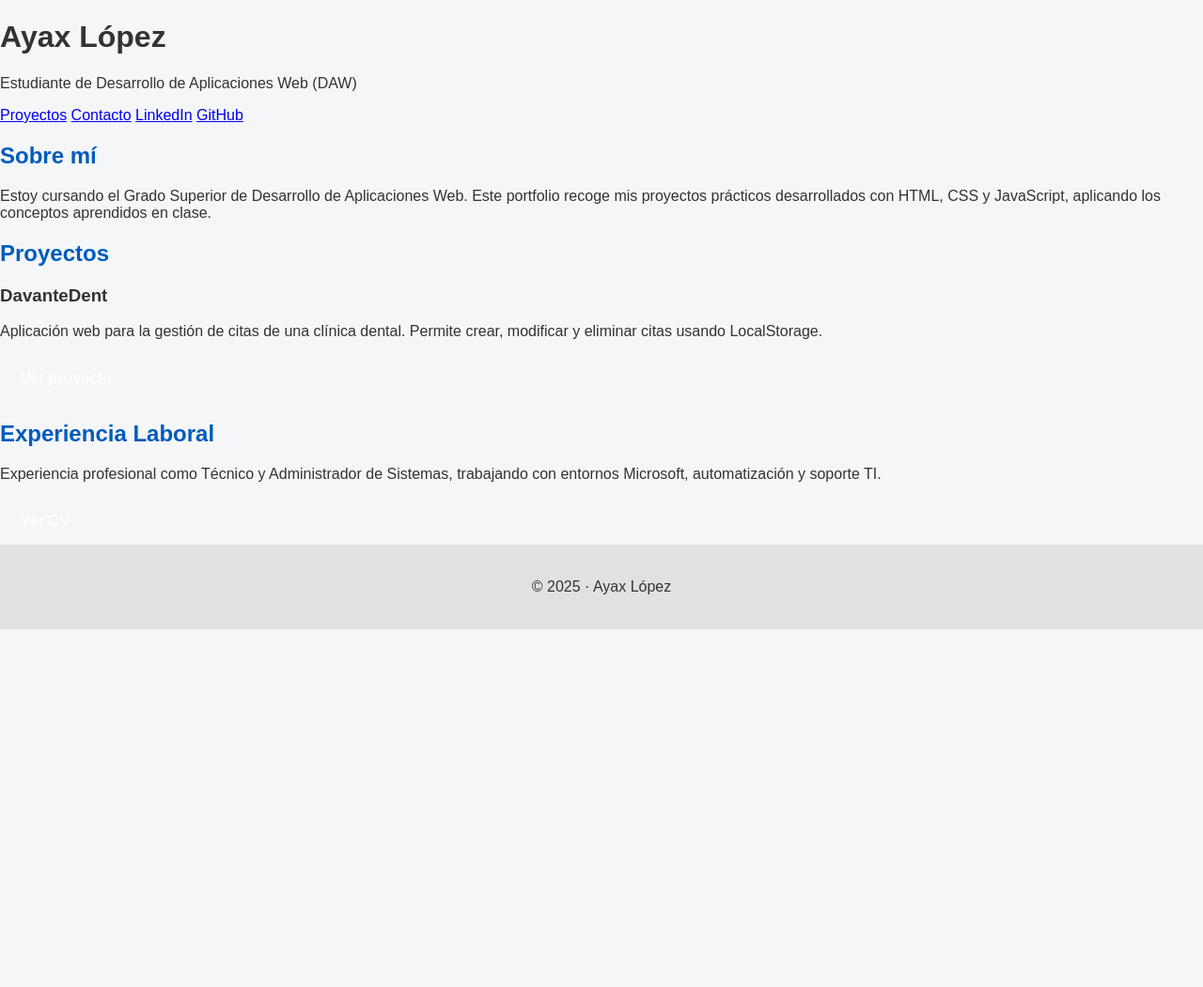
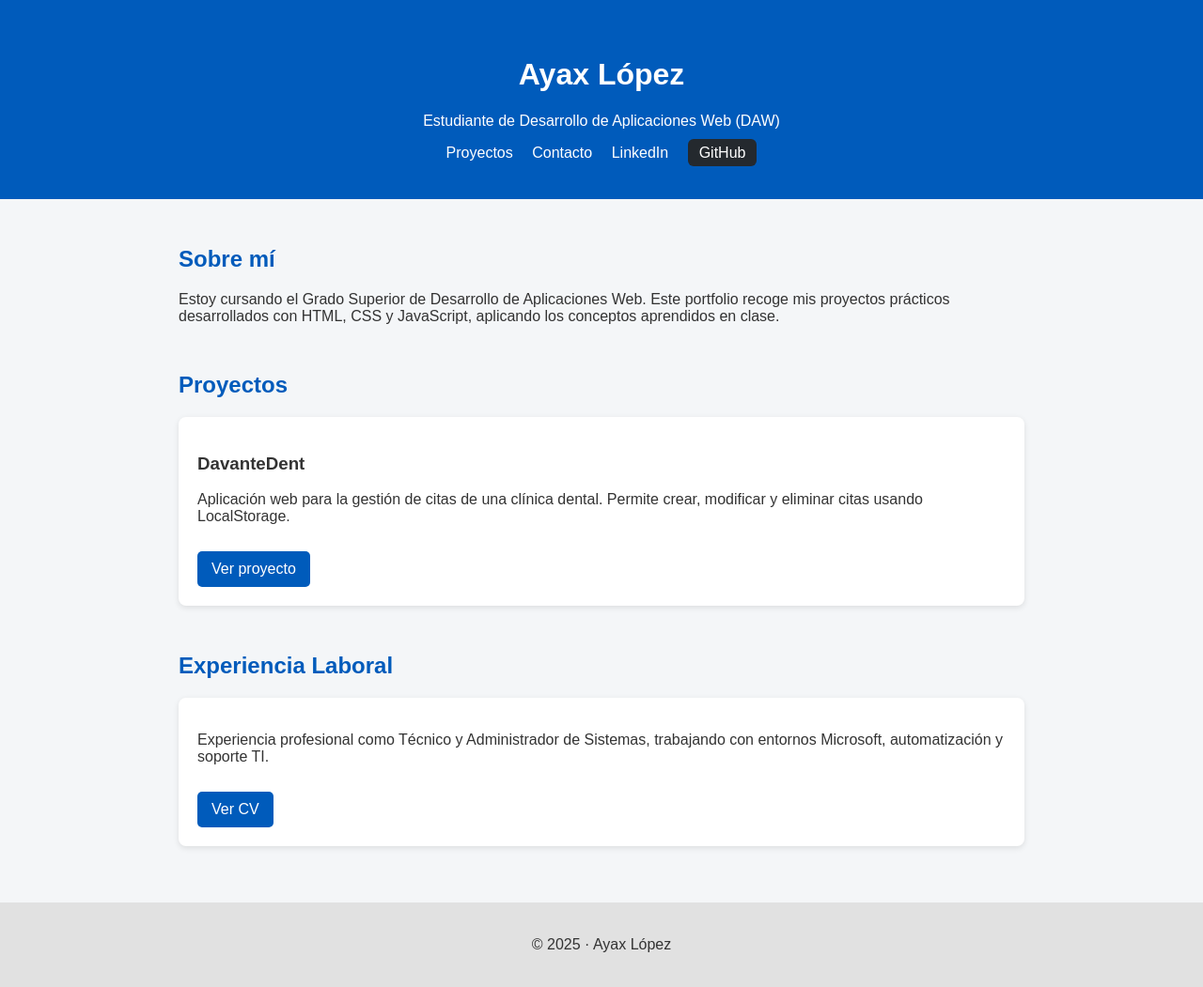
Before and after one commit to Ayaxlc/Ayaxlc.github.io, a PHP site: page / in a window 1280 px wide. Shown: the whole page at 94% size. Before the commit the page ends 670 px from the top, so only its background shows below. Run offline with PHP 8.4, Linux system fonts and the light colour scheme.

Commit message:
style.css for main portfolio

```diff
--- a/style.css
+++ b/style.css
@@ -1,45 +1,37 @@
 body {
     margin: 0;
     font-family: Arial, sans-serif;
-    background: #f4f6f8;
+    background-color: #f4f6f8;
     color: #333;
 }
 
-/* HERO */
-.hero {
-    background: #005bbb;
+/* CABECERA */
+header {
+    background-color: #005bbb;
     color: white;
     text-align: center;
-    padding: 50px 20px;
+    padding: 40px 20px;
 }
 
-.hero-buttons {
-    margin-top: 25px;
+.top-links {
+    margin-top: 15px;
 }
 
-/* BOTONES */
-.btn {
-    display: inline-block;
-    margin: 6px;
-    padding: 10px 16px;
-    border-radius: 6px;
+.top-links a {
+    margin: 0 8px;
+    color: white;
     text-decoration: none;
-    font-weight: bold;
-    color: white;
+    font-weight: 500;
 }
 
-.btn-projects { background: #ff9800; }
-.btn-contact { background: #4caf50; }
-.btn-linkedin { background: #0a66c2; }
-.btn-github { background: #24292e; }
-.btn-cv { background: #9c27b0; }
-
-.btn:hover {
-    opacity: 0.85;
+.github-btn {
+    background-color: #24292e;
+    padding: 6px 12px;
+    border-radius: 6px;
 }
 
 /* SECCIONES */
-.section {
+section {
     max-width: 900px;
     margin: 50px auto;
     padding: 0 20px;
@@ -49,8 +41,8 @@ h2 {
     color: #005bbb;
 }
 
-/* PROYECTOS */
-.project-card {
+/* TARJETAS (PROYECTOS / EXPERIENCIA) */
+.card {
     background: white;
     padding: 20px;
     border-radius: 8px;
@@ -58,8 +50,25 @@ h2 {
     box-shadow: 0 2px 6px rgba(0,0,0,0.1);
 }
 
+/* BOTÓN REUTILIZABLE */
+.btn {
+    display: inline-block;
+    margin-top: 12px;
+    padding: 10px 15px;
+    background-color: #005bbb;
+    color: white;
+    text-decoration: none;
+    border-radius: 5px;
+}
+
+.btn:hover {
+    background-color: #003f80;
+}
+
+/* FOOTER */
 footer {
     text-align: center;
-    background: #e1e1e1;
     padding: 20px;
+    background-color: #e1e1e1;
+    margin-top: 60px;
 }
```
